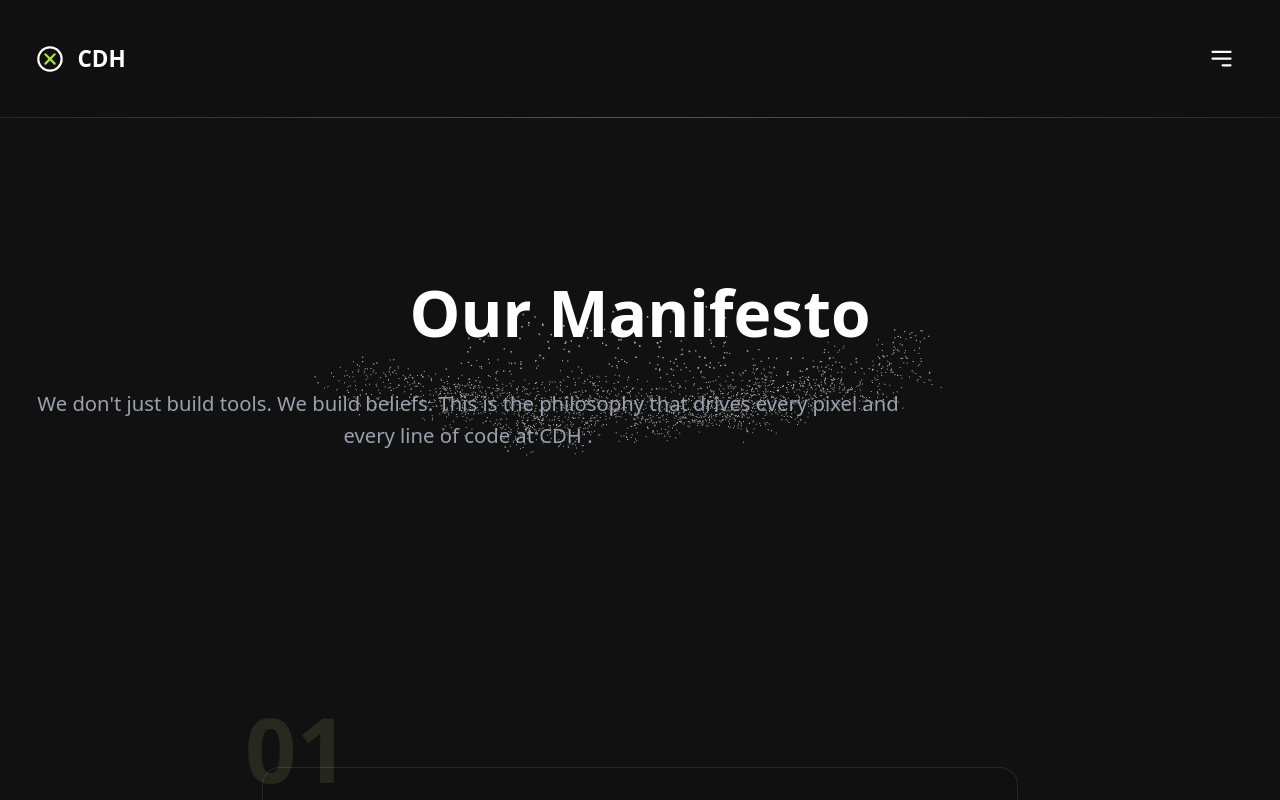
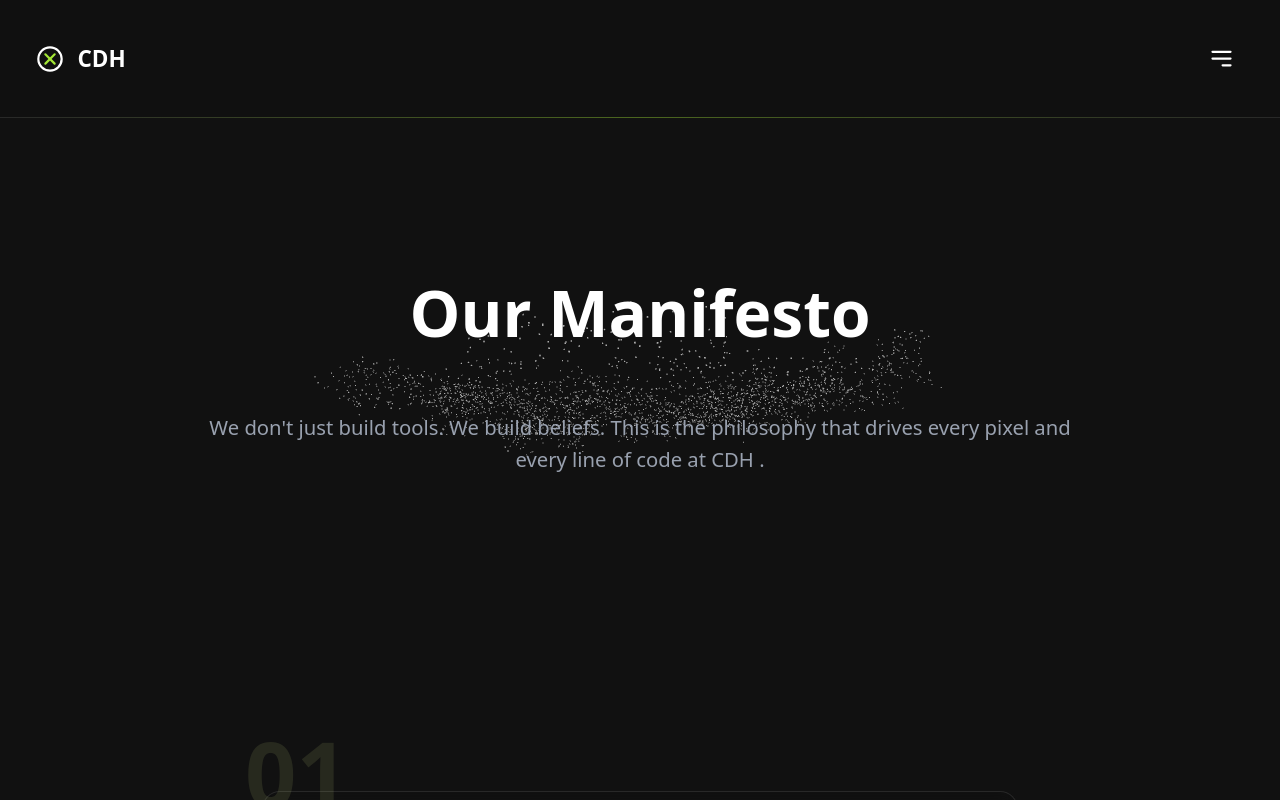
Before and after one commit to ai-rio/cdh, a Next.js app: page /about in a window 1280 px wide. Shown: the top 800 px of the page. Built offline with nearby package versions, Linux system fonts and the light colour scheme.

Commit message:
style(about): adjust paragraph styling to use inline-block for better text flow

```diff
--- a/src/app/(frontend)/about/page.tsx
+++ b/src/app/(frontend)/about/page.tsx
@@ -12,7 +12,10 @@ export default function AboutPage() {
 
         <div className="text-center p-8">
           <h1 className="text-4xl md:text-6xl font-extrabold text-white">Our Manifesto</h1>
-          <p className="text-lg text-gray-400 mt-4 max-w-3xl mx-auto">We don&apos;t just build tools. We build beliefs. This is the philosophy that drives every pixel and every line of code at CDH .</p>
+          <p className="text-lg text-gray-400 mt-4 max-w-3xl inline-block">
+            We don&apos;t just build tools. We build beliefs. This is the philosophy that drives
+            every pixel and every line of code at CDH .
+          </p>
         </div>
 
         {/* Tenet 1: Clarity over Chaos */}
```
